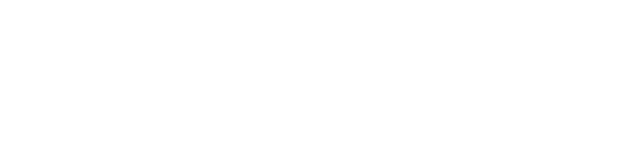
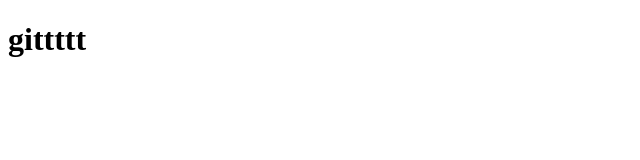
Before and after one commit to mweinreb/git1, a plain HTML site: page index.html in a window 1280 px wide. Shown: the whole page, without its empty margins (0-640 px from the left). Drawn offline with Linux system fonts and the light colour scheme.

Commit message:
addded h1

```diff
--- a/index.html
+++ b/index.html
@@ -5,6 +5,7 @@
     <title></title>
   </head>
   <body>
+    <h1>gittttt</h1>
     <link rel="import one" href="">
   </body>
 </html>
```
